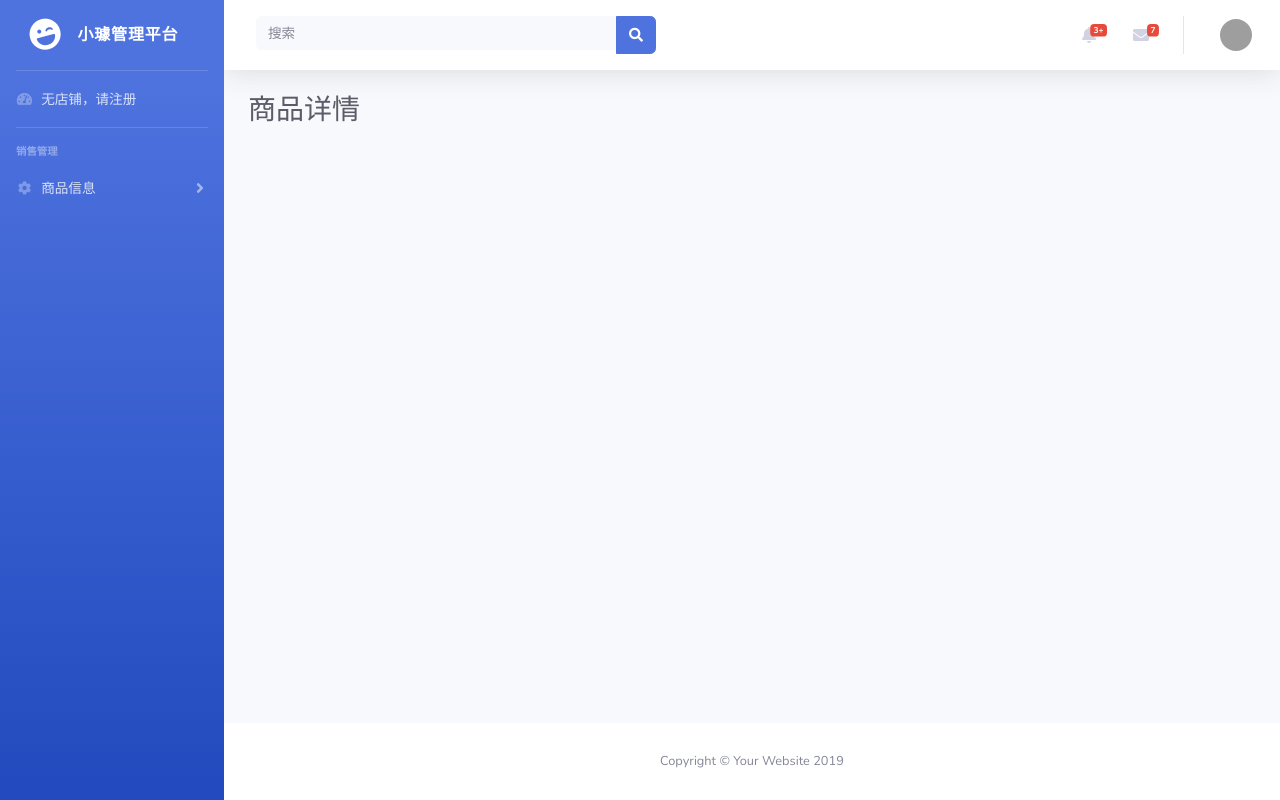
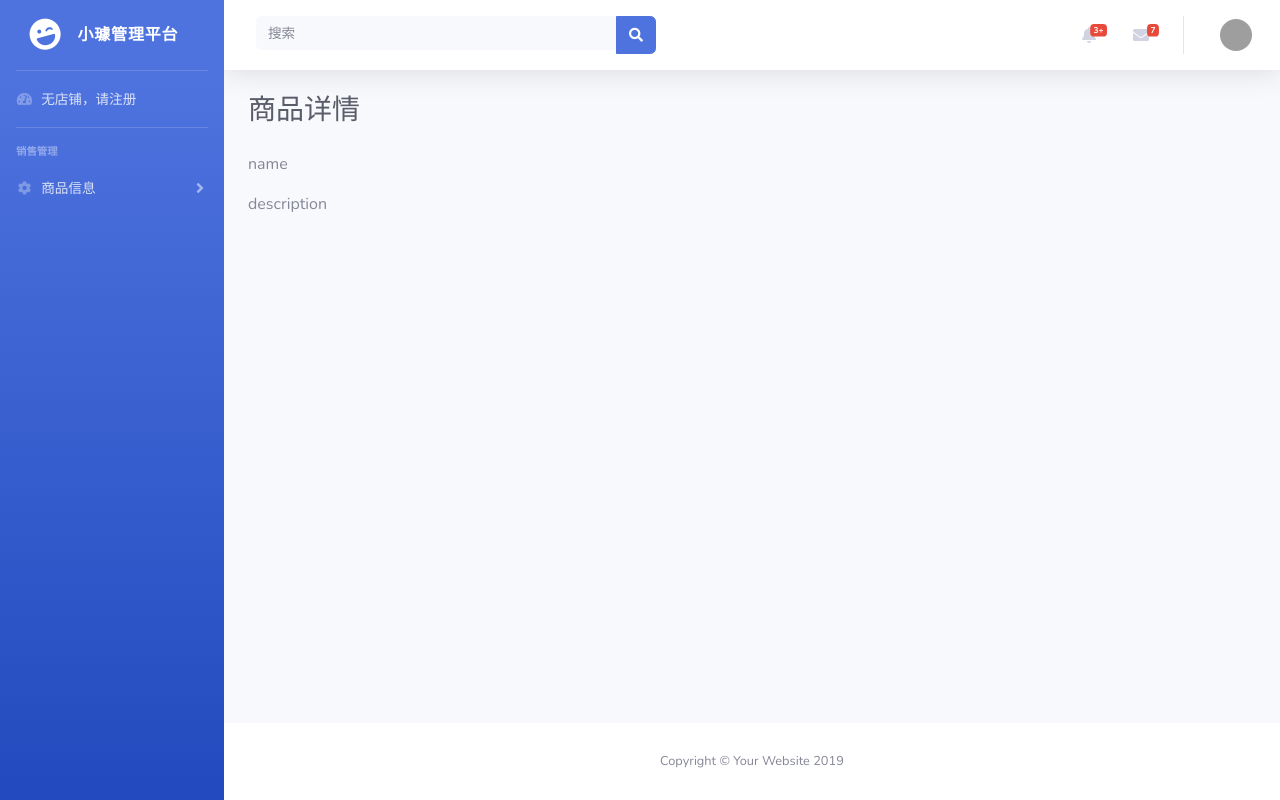
Before and after one commit to qujingjing-hub/DjangoShop, a Django app: page /Store/goods_des/ in a window 1280 px wide. Run offline with Django 3.2, Linux system fonts and the light colour scheme; some libraries are stand-ins or nearby versions; grey boxes are pictures that could not be loaded.

Commit message:
商品详情

```diff
--- a/FreshShop/Store/templates/store/goods_des.html
+++ b/FreshShop/Store/templates/store/goods_des.html
@@ -6,10 +6,10 @@
     <div>商品详情</div>
 {% endblock %}
 {% block content %}
-    <form>
-    {% for goods in page %}
-        <div>{{ goods.goods_name }}</div>
-        <div>{{ goods.goods_description }}</div>
-    {% endfor %}
-    </form>
+{#    {% for goods in page %}#}
+         <div class="form-group">name</div>
+        <div class="form-group">description</div>
+{#        <div>{{ goods.goods_name }}</div>#}
+{#        <div>{{ goods.goods_description }}</div>#}
+{#    {% endfor %}#}
 {% endblock %}
--- a/FreshShop/Store/templates/store/login.html
+++ b/FreshShop/Store/templates/store/login.html
@@ -9,7 +9,7 @@
   <meta name="description" content="">
   <meta name="author" content="">
 
-  <title>SB Admin 2 - Register</title>
+  <title>用户登录</title>
 
   <!-- Custom fonts for this template-->
   <link href="/static/store/vendor/fontawesome-free/css/all.min.css" rel="stylesheet" type="text/css">
--- a/FreshShop/Store/templates/store/register.html
+++ b/FreshShop/Store/templates/store/register.html
@@ -9,7 +9,7 @@
   <meta name="description" content="">
   <meta name="author" content="">
 
-  <title>SB Admin 2 - Register</title>
+  <title>用户注册</title>
 
   <!-- Custom fonts for this template-->
   <link href="/static/store/vendor/fontawesome-free/css/all.min.css" rel="stylesheet" type="text/css">
```
